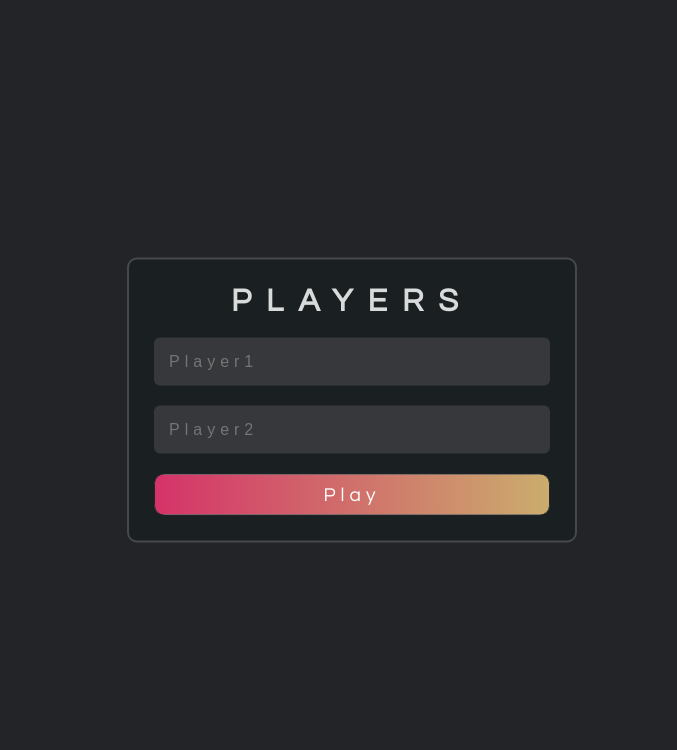
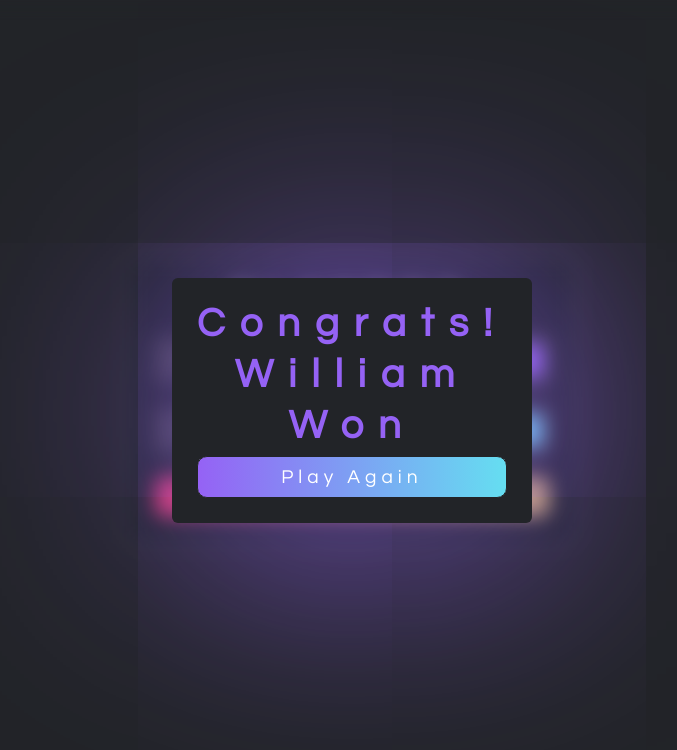
Before and after one commit to LiamFer/Jogo-da-Velha, a plain HTML site: page game/index.html in a window 1280 px wide. Shown: the whole page, without its empty margins (288-965 px from the left). Drawn offline with Linux system fonts and the light colour scheme; a web font is replaced by a local one.

Commit message:
Escolha de cores e Tela de vencedor

```diff
--- a/game/index.html
+++ b/game/index.html
@@ -14,12 +14,16 @@
     <!-- Tela do começo do jogo -->
     <div id="playerNames">
         <h1>Players</h1>
-        <input type="text" name="player1" id="player1" placeholder="Player1" maxlength="9">
-        <input type="text" name="player2" id="player2" placeholder="Player2" maxlength="9">
+        <div class="playerContent">
+            <input type="text" name="player1" id="player1" placeholder="Player1" maxlength="9">
+            <input type="color" name="colorPlayer1" id="colorPlayer1" value="#9562f5">
+        </div>
+        <div class="playerContent">
+            <input type="text" name="player2" id="player2" placeholder="Player2" maxlength="9">
+            <input type="color" name="colorPlayer2" id="colorPlayer2" value="#65def1">
+        </div>
         <button id="playBtn">Play</button>
     </div>
-
-
 
     <section id="all">
         <section id="gameStatus" class="timer">
@@ -39,6 +43,15 @@
         </main>
     </section>
 
+    <section id="winnerScreen">
+        <article>
+            <h1>Congrats!</h1>
+            <h1 id="winner">William</h1>
+            <h1>Won</h1>
+            <button id="playAgain">Play Again</button>
+        </article>
+    </section>
+
 </body>
 
 </html>
--- a/game/main.css
+++ b/game/main.css
@@ -5,6 +5,9 @@
   --scndback-color: #1a2022;
   --thrdback-color: #36383b;
   --timer-color: aqua;
+  --player1-color: #9562f5;
+  --player2-color: #65def1;
+  --winner-color: ;
 }
 
 @font-face {
@@ -120,6 +123,12 @@ body {
   border: 2px solid rgba(128, 128, 128, 0.432);
 }
 
+.playerContent {
+  display: flex;
+  justify-content: space-between;
+  align-items: center;
+}
+
 #playerNames h1 {
   font-family: "century gothic";
   text-transform: uppercase;
@@ -128,17 +137,8 @@ body {
   text-align: center;
 }
 
-#playerNames input {
-  background-color: var(--thrdback-color);
-  border: 0px;
-  font-size: 1em;
-  padding: 15px;
-  letter-spacing: 5px;
-  outline: none;
-  border-radius: 6px;
-}
-
-#playerNames button {
+#playBtn,
+#playAgain {
   padding: 10px;
   border: none;
   border-radius: 10px;
@@ -153,25 +153,49 @@ body {
   box-shadow: 0px 0px 0px rgba(255, 255, 255, 0.322);
 }
 
-#playerNames button:hover {
+#playBtn:hover,
+#playAgain:hover {
   transform: scale(0.9);
   box-shadow: 2px 2px 5px rgba(255, 255, 255, 0.322);
 }
 
+#player1,
+#player2 {
+  width: 80%;
+  background-color: var(--thrdback-color);
+  border: 0px;
+  font-size: 1em;
+  padding: 15px;
+  letter-spacing: 5px;
+  outline: none;
+  border-radius: 6px;
+}
+
+#colorPlayer1,
+#colorPlayer2 {
+  border: 0px;
+  background-color: var(--thrdback-color);
+  padding: 5px;
+  outline: none;
+  border-radius: 6px;
+  height: 50px;
+  outline: none;
+}
+
 #player1 {
-  color: #9562f5;
+  color: var(--player1-color);
 }
 
 #player2 {
-  color: #65def1;
+  color: var(--player2-color);
 }
 
 #player1:focus {
-  outline: 2px solid #9562f5;
+  outline: 2px solid var(--player1-color);
 }
 
 #player2:focus {
-  outline: 2px solid #65def1;
+  outline: 2px solid var(--player2-color);
 }
 
 /* Animações */
@@ -186,3 +210,40 @@ body {
     opacity: 0;
   }
 }
+
+#winnerScreen {
+  position: absolute;
+  top: 50%;
+  left: 50%;
+  transform: translate(-50%, -50%);
+  backdrop-filter: blur(10px);
+  height: 100%;
+  width: 100%;
+  display: flex;
+  justify-content: center;
+  align-items: center;
+}
+
+#winnerScreen article {
+  box-shadow: 10px 10px 1215px var(--player1-color);
+  border-radius: 6px;
+  background-color: var(--back-color);
+  padding: 25px;
+  display: flex;
+  gap: 10px;
+  flex-direction: column;
+  justify-content: center;
+  align-items: center;
+}
+
+#winnerScreen h1 {
+  color: var(--player1-color);
+  font-family: "numbers", "century gothic";
+  letter-spacing: 15px;
+  font-size: 2.5em;
+}
+
+#playAgain {
+  width: 100%;
+  background-image: linear-gradient(to right, var(--player1-color), var(--player2-color));
+}
--- a/game/script.js
+++ b/game/script.js
@@ -23,6 +23,23 @@ let winConditions = [
   ["A3", "B2", "C1"],
 ];
 
+// Seleção de cores no início
+const player1Color = document.getElementById("colorPlayer1");
+const player2Color = document.getElementById("colorPlayer2");
+let color1 = "";
+let color2 = "";
+
+player1Color.addEventListener("change", function () {
+  color1 = player1Color.value;
+  root.style.setProperty("--player1-color", color1);
+});
+
+player2Color.addEventListener("change", function () {
+  color2 = player2Color.value;
+  root.style.setProperty("--player2-color", color2);
+  root.style.setProperty("--timer-color", color2);
+});
+
 // Adicionando o funcionamento dos quadrados do jogo da velha
 document.querySelectorAll(".tableSquare").forEach(function (square) {
   square.addEventListener("click", function game() {
@@ -34,19 +51,19 @@ document.querySelectorAll(".tableSquare").forEach(function (square) {
       count = 0;
     }
     if (count === 0) {
-      root.style.setProperty("--timer-color", "#9562F5");
-      spanName.style.color = "#9562F5";
+      root.style.setProperty("--timer-color", color1);
+      spanName.style.color = color1;
       spanName.innerText = player1;
       square.innerText = 0;
-      square.style.color = "#65DEF1";
+      square.style.color = color2;
       player2Positions.push(square.dataset.position);
       console.log(`${player2} posições ${player2Positions}`);
     } else {
-      root.style.setProperty("--timer-color", "#65DEF1");
-      spanName.style.color = "#65DEF1";
+      root.style.setProperty("--timer-color", color2);
+      spanName.style.color = color2;
       spanName.innerText = player2;
       square.innerText = 1;
-      square.style.color = "#9562F5";
+      square.style.color = color1;
       player1Positions.push(square.dataset.position);
       console.log(`${player1} posições ${player1Positions}`);
     }
@@ -88,9 +105,9 @@ function checkWin() {
       let square1 = document.getElementById(winConditions[i][0]);
       let square2 = document.getElementById(winConditions[i][1]);
       let square3 = document.getElementById(winConditions[i][2]);
-      square1.style.backgroundColor = "#9562F5";
-      square2.style.backgroundColor = "#9562F5";
-      square3.style.backgroundColor = "#9562F5";
+      square1.style.backgroundColor = color1;
+      square2.style.backgroundColor = color1;
+      square3.style.backgroundColor = color1;
       square1.style.color = "white";
       square2.style.color = "white";
       square3.style.color = "white";
@@ -105,9 +122,9 @@ function checkWin() {
       let square1 = document.getElementById(winConditions[i][0]);
       let square2 = document.getElementById(winConditions[i][1]);
       let square3 = document.getElementById(winConditions[i][2]);
-      square1.style.backgroundColor = "#65DEF1";
-      square2.style.backgroundColor = "#65DEF1";
-      square3.style.backgroundColor = "#65DEF1";
+      square1.style.backgroundColor = color2;
+      square2.style.backgroundColor = color2;
+      square3.style.backgroundColor = color2;
       square1.style.color = "white";
       square2.style.color = "white";
       square3.style.color = "white";
```
